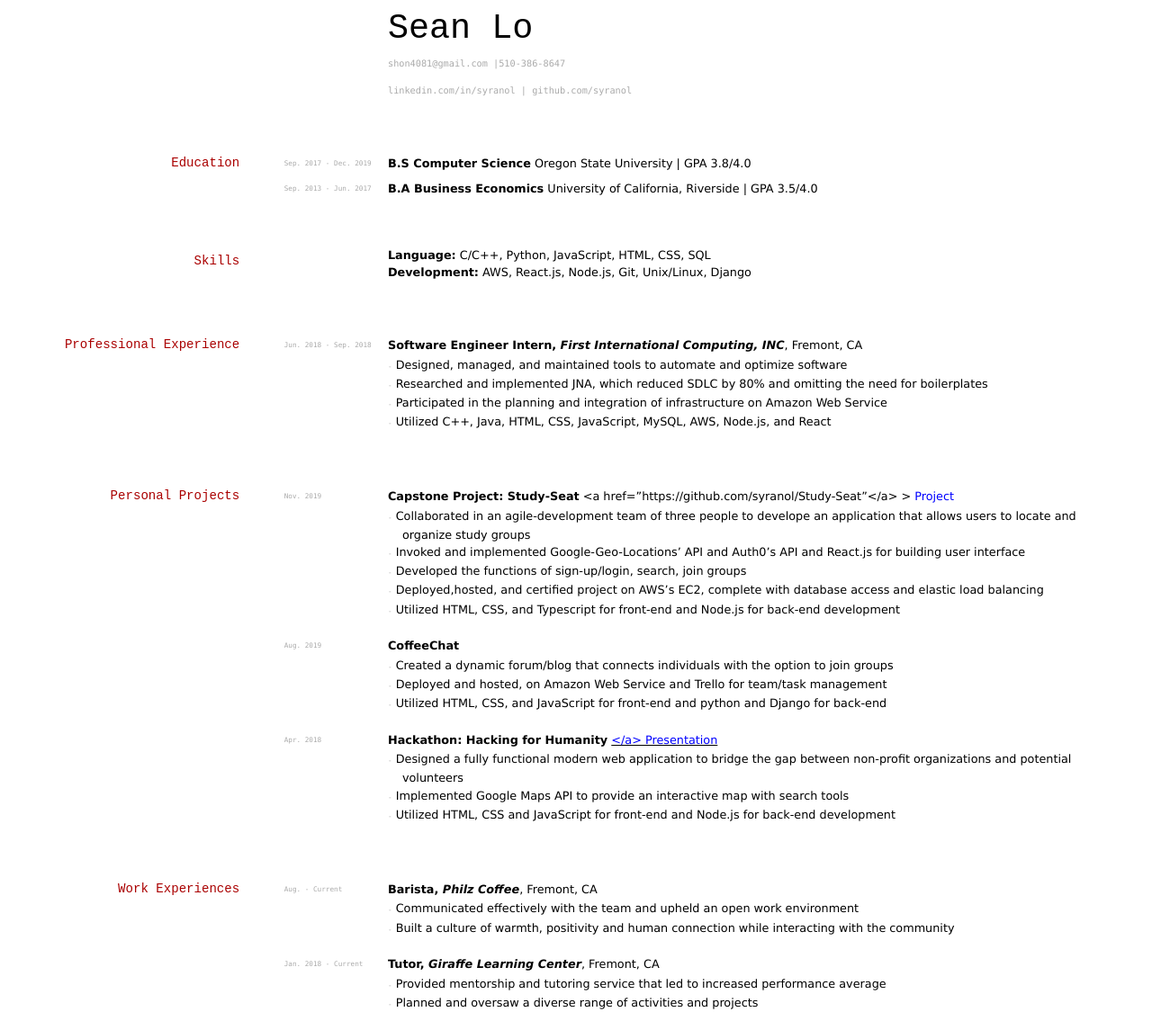
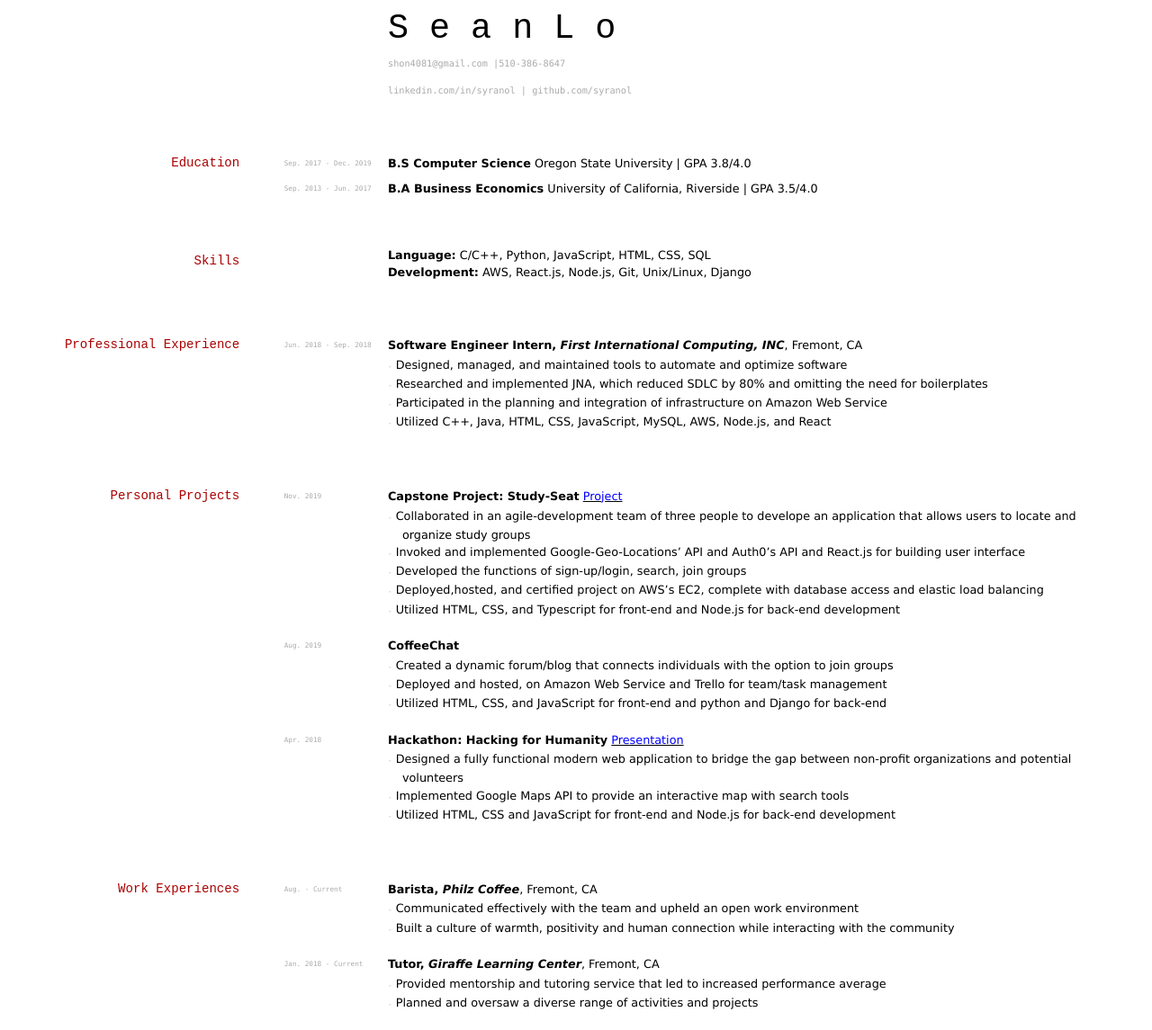
Before and after one commit to elipapa/markdown-cv, a Jekyll site: the page built from index.md, in a window 1280 px wide. Shown: the whole page at 90% size. Built offline with Jekyll 4.4.1, drawn with Linux system fonts in a browser that asks for light colours.

Commit message:
Update index.md

```diff
--- a/index.md
+++ b/index.md
@@ -3,7 +3,7 @@
 title: Sean Lo's Resume
 ---
 
-# Sean Lo
+# S e a n   L o
 
 
 <div id="webaddress">
@@ -44,7 +44,7 @@
 ## Personal Projects
 
 `Nov. 2019`
-__Capstone Project: Study-Seat__  <a href="https://github.com/syranol/Study-Seat"</a> ><font color="blue"> Project
+__Capstone Project: Study-Seat__  <a href="https://github.com/syranol/Study-Seat"> <font color="blue"> Project
 
 - `-` Collaborated in an agile-development team of three people to develope an application that allows users to locate and organize study groups
 - `-` Invoked and implemented Google-Geo-Locations' API and Auth0's API and React.js for building user interface
@@ -60,7 +60,7 @@
 - `-` Utilized HTML, CSS, and JavaScript for front-end and python and Django for back-end
 
 `Apr. 2018`
-__Hackathon: Hacking for Humanity__  <a href="https://xd.adobe.com/view/48a66b77-5435-4eb8-4328-1f67f7a879dc-3e97/"><font color="blue"> </a> Presentation
+__Hackathon: Hacking for Humanity__  <a href="https://xd.adobe.com/view/48a66b77-5435-4eb8-4328-1f67f7a879dc-3e97/"><font color="blue"> Presentation
 
 - `-` Designed a fully functional modern web application to bridge the gap between non-profit organizations and potential volunteers
 - `-` Implemented Google Maps API to provide an interactive map with search tools
```
